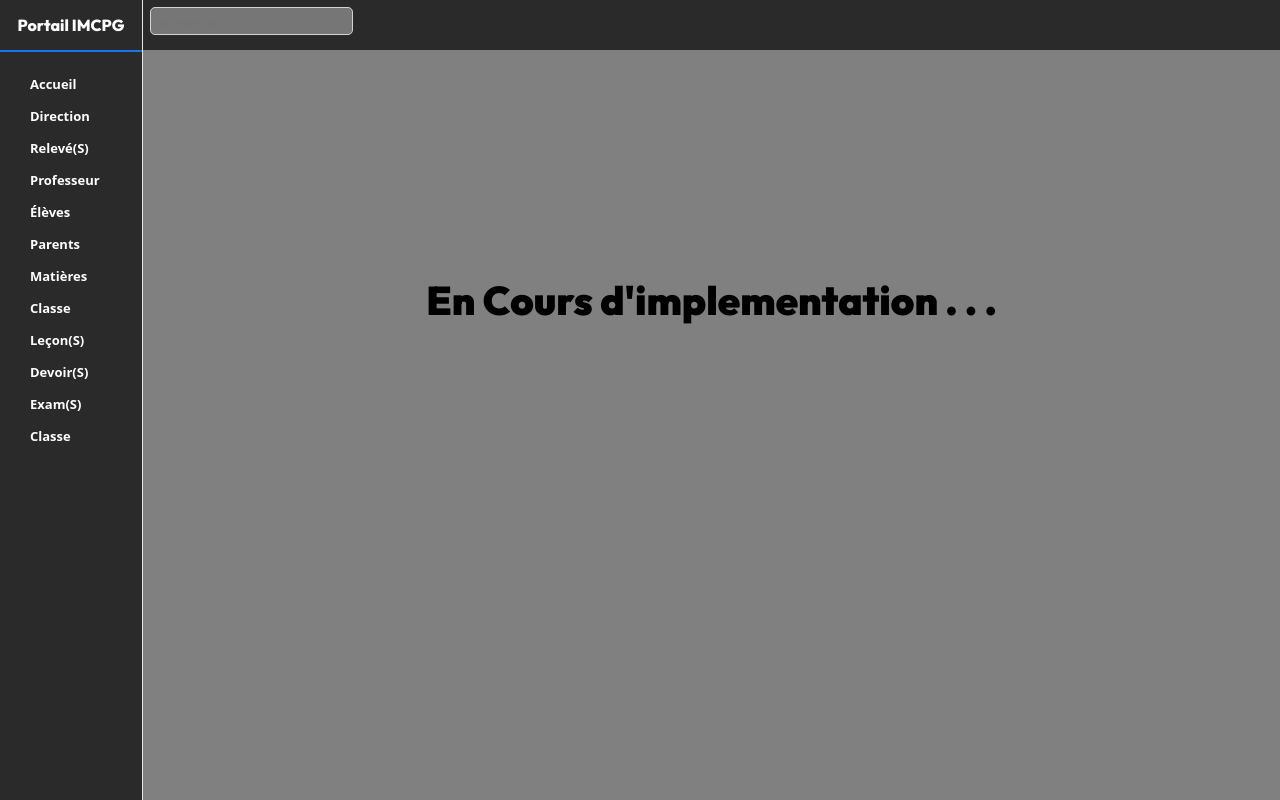
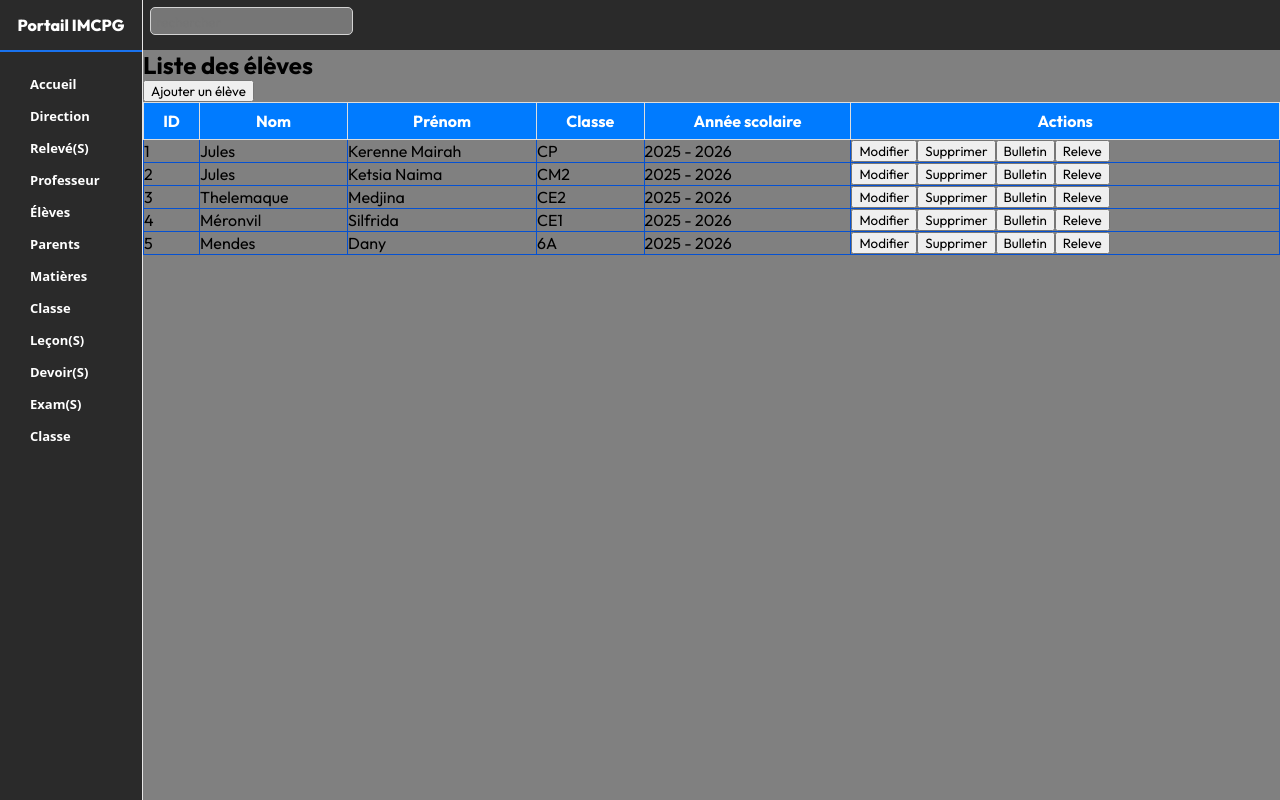
Before and after one commit to berlenskyy/imcpg, a React (Vite) app: page /admin in a window 1280 px wide. Both pictures are taken after a click on the item "Élèves". Built offline with nearby package versions, Linux system fonts and the light colour scheme; some icons are missing.

Commit message:
Listing de students et Gereration de bulletin ajoutée

```diff
--- a/package.json
+++ b/package.json
@@ -18,6 +18,8 @@
     "@mui/icons-material": "^7.3.8",
     "@mui/material": "^7.3.8",
     "@react-pdf/renderer": "^4.3.2",
+    "file-saver": "^2.0.5",
+    "html-docx-js": "^0.1.0",
     "html2pdf.js": "^0.14.0",
     "react": "^19.2.3",
     "react-circular-progressbar": "^2.2.0",
--- a/src/Components/Admin/AdminPanel.jsx
+++ b/src/Components/Admin/AdminPanel.jsx
@@ -5,19 +5,21 @@ import { Link as RouterLink } from "react-router-dom";
 import ReleveController from "./../Releve/ReleveController.jsx";
 import CloseOutlinedIcon from "@mui/icons-material/CloseOutlined";
 import BulletinCP from "../Releve/Bulletin.jsx";
+import StudentsList from "../Students/ListStudents.jsx";
 const AdminPanel = () => {
   const [body, setBody] = useState("");
   const handleClickWebsite = () => {
     setBody("");
-    console.log("Website");
   };
   const handleClickEcole = () => {
     setBody("BulletinCP");
-    console.log("école");
   };
   const handleClickReleve = () => {
     setBody("ReleveController");
   };
+  const handleClickStudents = () => {
+    setBody("StudentsList");
+  }
   return (
     <div className="admin-container">
       <div className="sidebar">
@@ -31,7 +33,7 @@ const AdminPanel = () => {
             <li onClick={handleClickEcole}>Direction</li>
             <li onClick={handleClickReleve}>Relevé(s)</li>
             <li onClick={handleClickWebsite}>Professeur</li>
-            <li onClick={handleClickWebsite}>Élèves</li>
+            <li onClick={handleClickStudents}>Élèves</li>
             <li onClick={handleClickWebsite}>Parents</li>
             <li onClick={handleClickWebsite}>Matières</li>
             <li onClick={handleClickWebsite}>Classe</li>
@@ -63,6 +65,8 @@ const AdminPanel = () => {
                   return <ReleveController />;
                 case "BulletinCP":
                   return <BulletinCP />;
+                case "StudentsList":
+                  return <StudentsList />;
                 default:
                   return <p className="defaultMessage">En Cours d'implementation . . .</p>;
               }
--- a/src/Components/Releve/Bulletin.css
+++ b/src/Components/Releve/Bulletin.css
@@ -126,5 +126,5 @@ hr{
   margin-right: 5px;
 }
 .periode {
-  page-break-after: always;
+  /* page-break-after: always; */
 }
--- a/src/Components/Releve/Bulletin.jsx
+++ b/src/Components/Releve/Bulletin.jsx
@@ -1,38 +1,45 @@
 import "./Releve.css";
 import "./Bulletin.css";
 import logo1 from "./../../assets/logo.png";
+import {school} from './../../dataSource.jsx'
 
-const Periode = ({ numero }) => (
-  <div className="periode">
+const DocHeader =({school})=>
+  <>
     <div className="headerWrapper">
       <img src={logo1} alt="" className="logo" />
       <div>
-        <p className="nomEc">INSTITUTION MIXTE CERELUS PIERRE GLAUDE</p>
-        <p className="ssection">SECTION FONDAMENTALE</p>
+        <p className="nomEc">{school.name}</p>
+        <p className="ssection">{'Section '}{school.section[2]}</p>
         <p className="aaddress">
-          118, BOULEVARD JEAN JACQUES DESSALINES, VERRETTES, HAÏTI, (W.I)
+          {school.adress.no+', '+school.adress.street+', '+school.adress.city+', '+school.adress.country}
         </p>
         <p className="ccity"></p>
         <p className="ddept">DÉPARTEMENT DE L’ARTIBONITE</p>
-        <p className="eemail">COURRIEL : imcpg.edu@gmail.com</p>
+        <p className="eemail">COURRIEL : {school.email}</p>
       </div>
       <img src={logo1} alt="" className="logo" />
     </div>
     <hr />
+  </>
+
+
+const Periode = ({ numero, student }) => (
+  <div className="periode">
+    <DocHeader school={school}/>
     <div className="infos">
-      <p className="cp">CP</p>
-      <p>2024 - 2025</p>
+      <p className="cp">{student.class}</p>
+      <p>{student.year}</p>
     </div>
 
     <h2 className="title">
-      Bulletin de la 1<sup>ère</sup> période
+      Bulletin de la {numero}<sup>{numero === 1 ? 'ère' : 'ème'}</sup> période
     </h2>
 
     <p className="name">
-      <strong>PRÉNOM :</strong> Mykendher
+      <strong>PRÉNOM :</strong> {student.firstname}
     </p>
     <p className="name">
-      <strong>NOM :</strong> SILVAIN
+      <strong>NOM :</strong> {student.lastname}
     </p>
 
     <table className="grades-table">
@@ -130,6 +137,7 @@ const Periode = ({ numero }) => (
       <p>___________________________</p>
       <p>VISA DE LA DIRECTION</p>
     </div>
+    <CodeAppreciation/>
   </div>
 );
 
@@ -159,16 +167,12 @@ const CodeAppreciation = () => (
   </div>
 );
 
-const BulletinCP = () => {
+const BulletinCP = ({student}) => {
+
   return (
     <div className="page">
-      <Periode numero={1} />
-      {/* <Periode numero={2} student={student} />
-      <Periode numero={3} student={student} /> */}
-
-      <CodeAppreciation />
-      {/* <CodeAppreciation />
-      <CodeAppreciation /> */}
+      <Periode numero={1} student={student} />
+      {/* <CodeAppreciation /> */}
     </div>
   );
 };
--- a/src/Components/Releve/GeneratePDF.jsx
+++ b/src/Components/Releve/GeneratePDF.jsx
@@ -1,10 +1,8 @@
 import React from 'react'
 import html2pdf from "html2pdf.js";
 
-export const GeneratePDF = (data) => {
-  const element = document.getElementById("releve-pdf");
-  console.log(data);
-  console.log(element);
+export const GeneratePDF = (data, elementId) => {
+  const element = document.getElementById(elementId);
   html2pdf()
     .set({
       margin: 8,
--- a/src/Components/Releve/ReleveController.jsx
+++ b/src/Components/Releve/ReleveController.jsx
@@ -24,7 +24,7 @@ const ReleveController = () => {
               Retour
             </button>
             <button
-              onClick={() => GeneratePDF(data)}
+              onClick={() => GeneratePDF(data, "releve-pdf")}
               className="downloadBtn"
             >
                 Générer PDF
--- /dev/null
+++ b/src/Components/Students/ListStudents.css
@@ -0,0 +1,64 @@
+.listStudents {
+    /* position: relative; */
+}
+
+
+.bulletinModal.open{
+    /* overflow-y: scroll; */
+    /* width: 100%; */
+    position: absolute;
+    top: 0px;
+    left: 0px;
+    width: 100%;
+    /* height: 100%; */
+    background-color: rgba(0, 0, 0, 0.863);
+    display: flex;
+    justify-content: center;
+    align-items: center;
+    z-index: 99999;
+    padding: 60px 0 35px 0;
+}
+.bulletinModal.close{
+    display: none;
+}
+.backIcon {
+    position: absolute;
+    top: 20px;
+    left: 30px;
+    color: white;
+    z-index: 100000;
+    cursor: pointer;
+}
+.downloadIcon{
+    position: absolute;
+    top: 20px;
+    right: 40px;
+    color: white;
+    z-index: 100000;
+    cursor: pointer;
+}
+.bulletinContent{
+    position: absolute;
+    top: 150px;
+
+    background-color: transparent;
+    border-radius: 10px;
+    padding: 20px;
+    overflow-y: auto;
+}
+.showHeader {
+    color: white;
+    display: flex;
+
+
+}
+.showHeader h2 {
+    font-family: 'arial', sans-serif;
+    font-weight: 100;
+    margin: 0;
+    padding: 0;
+    font-size: 17px;
+    position: absolute;
+    top: 22px;
+    left: 60px;
+}
--- /dev/null
+++ b/src/Components/Students/ListStudents.jsx
@@ -0,0 +1,96 @@
+import "./ListStudents.css";
+import { students } from "../../dataSource";
+import FileDownloadIcon from "@mui/icons-material/FileDownload";
+import ArrowBackIcon from "@mui/icons-material/ArrowBack";
+import BulletinCP from "../Releve/Bulletin";
+import { useState } from "react";
+
+const ListStudents = () => {
+
+  const [selectedStudent, setSelectedStudent] = useState(null);
+  const [open, setOpen] = useState(false);
+
+  const handleOpenBulletin = (student) => {
+    setSelectedStudent(student);
+    setOpen(true);
+  };
+
+  const handleClose = () => {
+    setOpen(false);
+    setSelectedStudent(null);
+  };
+
+  const Show = ({student}) => {
+    return (
+      <> {console.log("Show component received student:", student)}
+        <div className="show">
+          <div className="showHeader">
+            <h2>
+              Bulletin de {student.firstname} {student.lastname}
+            </h2>
+            <ArrowBackIcon className="backIcon" onClick={handleClose} />
+            <FileDownloadIcon
+              className="downloadIcon"
+              onClick={() =>
+                console.log("Download clicked for student:", student)
+              }
+            />
+          </div>
+          <BulletinCP student={student} />
+        </div>
+      </>
+    );
+  };
+
+  return (
+    <div className="listStudents">
+      <div className="listStudentsContainer">
+        <div className="listHeader">
+          <h2>Liste des élèves</h2>
+          <button className="addButton">Ajouter un élève</button>
+        </div>
+        <table className="studentsTable">
+          <thead>
+            <tr>
+              <th>ID</th>
+              <th>Nom</th>
+              <th>Prénom</th>
+              <th>Classe</th>
+              <th>Année scolaire</th>
+              <th>Actions</th>
+            </tr>
+          </thead>
+          <tbody>
+            {students.map((student) => (
+              <tr key={student.id}>
+                <td>{student.id}</td>
+                <td>{student.lastname}</td>
+                <td>{student.firstname}</td>
+                <td>{student.class}</td>
+                <td>{student.year}</td>
+                <td>
+                  <button className="editButton">Modifier</button>
+                  <button className="deleteButton">Supprimer</button>
+                  <button
+                    className="bulletinButton"
+                    onClick={() => handleOpenBulletin(student)}
+                  >
+                    Bulletin
+                  </button>
+                  <button className="releveButton">Releve</button>
+                </td>
+              </tr>
+            ))}
+          </tbody>
+        </table>
+      </div>
+      {/* Modal pour afficher le bulletin */}
+      {selectedStudent &&
+      <div className={`bulletinModal ${open ? "open" : "close"}`}>{console.log("Selected student in modal:", selectedStudent)}
+        <Show student={selectedStudent} className="bulletinContent" />
+      </div>}
+    </div>
+  );
+};
+
+export default ListStudents;
--- a/src/dataSource.jsx
+++ b/src/dataSource.jsx
@@ -1,3 +1,32 @@
+
+
+export const users =[
+    {firstname:'NOEL', lastname:'Berlensky', userType: 'admin', username:'', password:''},
+    {firstname:'BERTIN', lastname:'Cartilina', userType:'principal', username:'', password:''},
+    {firstname:'', lastname:'', userType:'teacher', username:'', password:''},
+    {firstname:'', lastname:'', userType: 'student', username:'', password:''},
+    {firstname:'', lastname:'', userType:'parent', username:'', password:''},
+    {firstname:'', lastname:'', userType:'menfp_member', username:'', password:''},
+]
+
+export const school = {
+    name: 'Institution Mixte Cérélus Pierre Glaude',
+    adress:{no: '118', street:'BOULEVARD JEAN JACQUES DESSALINES', city: 'VERRETTES', country:'HAÏTI, (W.I)'},
+    dept:'Artibonite',
+    section: ['Garderie Éducative','Kindergarden','Fondamentale', 'Secondaire'],
+    email:'imcpg.edu@gmail.com'
+
+}
+
+
+export const students = [
+    {id: 1, firstname:'Kerenne Mairah', lastname:'Jules', class:'CP', year: '2025 - 2026'},
+    {id: 2, firstname:'Ketsia Naima', lastname:'Jules', class:'CM2', year: '2025 - 2026'},
+    {id: 3, firstname:'Medjina', lastname:'Thelemaque', class:'CE2', year: '2025 - 2026'},
+    {id: 4, firstname:'Silfrida', lastname:'Méronvil', class:'CE1', year: '2025 - 2026'},
+    {id: 5, firstname:'Dany', lastname:'Mendes', class:'6A', year: '2025 - 2026'},
+]
+
 export const subjects =[
     { name: "Lecture ou Exposé", grade: 0, coefficient: 0 },
     { name: "Anglais Oral", grade: 0, coefficient: 0 },
@@ -24,12 +53,3 @@ export const subjects =[
     {nom: 'Condensateur', grade: null, coefficient: null},
 
 ]
-
-export const users =[
-    {firstname:'NOEL', lastname:'Berlensky', userType: 'admin', username:'', password:''},
-    {firstname:'BERTIN', lastname:'Cartilina', userType:'principal', username:'', password:''},
-    {firstname:'', lastname:'', userType:'teacher', username:'', password:''},
-    {firstname:'', lastname:'', userType: 'student', username:'', password:''},
-    {firstname:'', lastname:'', userType:'parent', username:'', password:''},
-    {firstname:'', lastname:'', userType:'menfp_member', username:'', password:''},
-]
```
Also changed, not shown: 1 other file (tests, documents, lock files or other folders).
